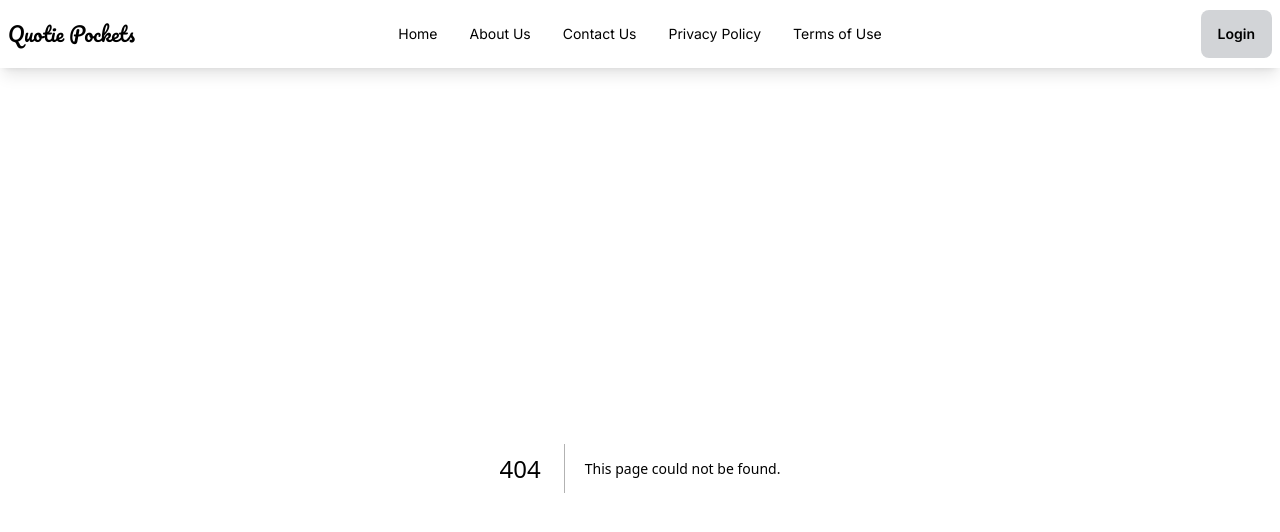
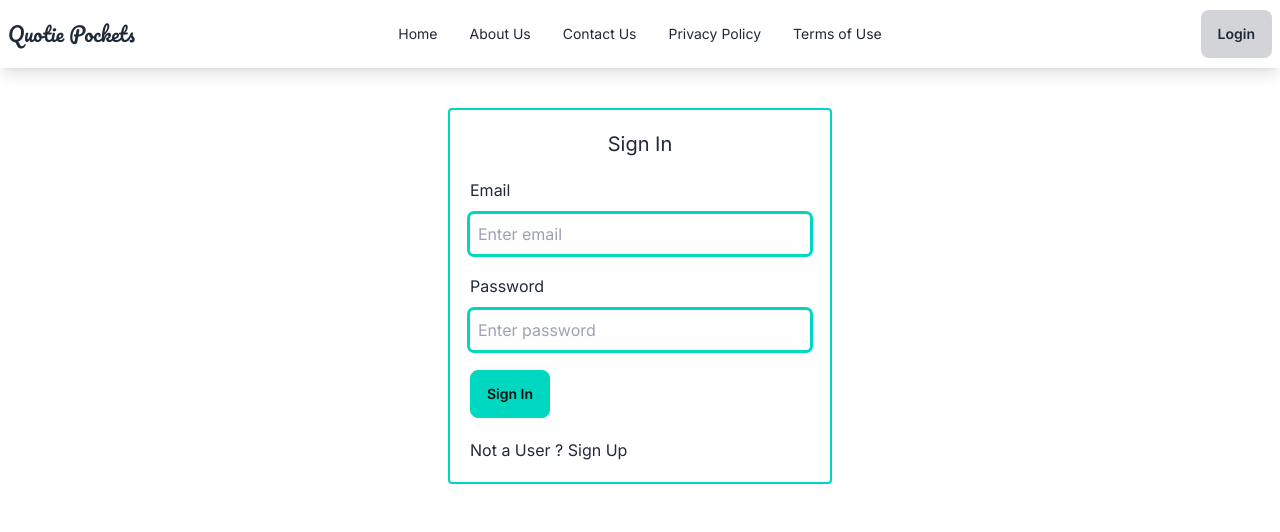
Before and after one commit to VikasMeshram2708/Quotie-Pockets, a Next.js app: page /signin in a window 1280 px wide. Before the commit this address had no page. Shown: the top 532 px of the page. Built offline with nearby package versions, Linux system fonts and the light colour scheme.

Commit message:
:tada: Created sign in page.

```diff
--- a/app/api/quoties/route.ts
+++ b/app/api/quoties/route.ts
@@ -3,7 +3,6 @@ import { prisma } from "@/helpers/Prisma";
 import { PrismaClientKnownRequestError } from "@prisma/client/runtime/library";
 import { NextRequest, NextResponse } from "next/server";
 import * as z from "zod";
-import bcrypt from "bcryptjs";
 import { QuotiesSchema } from "../models/QuotiesModel";
 
 export const POST = async (req: NextRequest) => {
--- /dev/null
+++ b/app/components/SigninForm.tsx
@@ -0,0 +1,122 @@
+"use client";
+
+import { SubmitHandler, useForm } from "react-hook-form";
+import * as z from "zod";
+import { UserSchema } from "../api/models/UserModel";
+import Link from "next/link";
+
+export default function SigninForm() {
+  const {
+    register,
+    handleSubmit,
+    reset,
+    formState: { errors },
+  } = useForm<SignInType>();
+
+  const handleSignup: SubmitHandler<SignInType> = async (data) => {
+    try {
+      // sanitie the data
+      UserSchema.parse(data);
+      console.log("data", data);
+
+      // Hit the api
+      //   const response = await fetch("/api/signup", {
+      //     method: "POST",
+      //     headers: {
+      //       "Content-Type": "application/json",
+      //     },
+      //     body: JSON.stringify(data),
+      //   });
+
+      //   const result = await response.json();
+      //   if (!response.ok) {
+      //     return alert(result?.message);
+      //   }
+
+      // console.log("user-data", data);
+
+      // reset the form
+      reset();
+
+      //   return alert(result?.message);
+    } catch (e) {
+      const err = e as Error;
+      if (e instanceof z.ZodError) {
+        return alert(e.errors[0].message);
+      }
+      return alert(err.message);
+    }
+  };
+
+  return (
+    <form
+      onSubmit={handleSubmit(handleSignup)}
+      className="border-2 border-accent rounded mt-10 max-w-sm mx-auto p-5 grid gap-5"
+    >
+      <h1 className="text-center text-xl">Sign In</h1>
+
+      {/* email */}
+      <div className="grid gap-3">
+        <label htmlFor="email">Email</label>
+        <input
+          className="p-2 rounded outline outline-accent"
+          type="email"
+          placeholder="Enter email"
+          {...register("email", {
+            required: {
+              value: true,
+              message: "Email is required",
+            },
+          })}
+        />
+        {errors?.email && (
+          <p className="text-red-500 font-semibold">{errors?.email?.message}</p>
+        )}
+      </div>
+
+      {/* password */}
+      <div className="grid gap-3">
+        <label htmlFor="password">Password</label>
+        <input
+          className="p-2 rounded outline outline-accent"
+          type="password"
+          placeholder="Enter password"
+          {...register("password", {
+            min: {
+              value: 5,
+              message: "Password must be at least 2 characters long",
+            },
+            max: {
+              value: 200,
+              message: "Password must be at least 150 characters long",
+            },
+            required: {
+              value: true,
+              message: "Password is required",
+            },
+          })}
+        />
+        {errors?.password && (
+          <p className="text-red-500 font-semibold">
+            {errors?.password?.message}
+          </p>
+        )}
+      </div>
+
+      {/* button */}
+      <div>
+        <button type="submit" className="btn btn-accent">
+          Sign In
+        </button>
+        <p className="mt-5">
+          Not a User ?{" "}
+          <span>
+            <Link className="hover:underline" href="/signup">
+              Sign Up
+            </Link>
+          </span>
+        </p>
+      </div>
+    </form>
+  );
+}
--- a/app/components/SignupForm.tsx
+++ b/app/components/SignupForm.tsx
@@ -3,6 +3,7 @@
 import { SubmitHandler, useForm } from "react-hook-form";
 import * as z from "zod";
 import { UserSchema } from "../api/models/UserModel";
+import Link from "next/link";
 
 export default function SignupForm() {
   const {
@@ -47,10 +48,12 @@ export default function SignupForm() {
   };
 
   return (
+    <>
       <form
         onSubmit={handleSubmit(handleSignup)}
         className="border-2 border-accent rounded mt-10 max-w-sm mx-auto p-5 grid gap-5"
       >
+        <h1 className="text-center text-xl">Sign Up</h1>
         {/* name */}
         <div className="grid gap-3">
           <label htmlFor="name">Name</label>
@@ -74,7 +77,9 @@ export default function SignupForm() {
             })}
           />
           {errors?.name && (
-          <p className="text-red-500 font-semibold">{errors?.name?.message}</p>
+            <p className="text-red-500 font-semibold">
+              {errors?.name?.message}
+            </p>
           )}
         </div>
 
@@ -93,7 +98,9 @@ export default function SignupForm() {
             })}
           />
           {errors?.email && (
-          <p className="text-red-500 font-semibold">{errors?.email?.message}</p>
+            <p className="text-red-500 font-semibold">
+              {errors?.email?.message}
+            </p>
           )}
         </div>
 
@@ -131,7 +138,16 @@ export default function SignupForm() {
           <button type="submit" className="btn btn-accent">
             Sign Up
           </button>
+          <p className="mt-5">
+            Already a User ?{" "}
+            <span>
+              <Link className="hover:underline" href="/signin">
+                Sign In
+              </Link>
+            </span>
+          </p>
         </div>
       </form>
+    </>
   );
 }
--- /dev/null
+++ b/app/signin/page.tsx
@@ -0,0 +1,10 @@
+import SigninForm from "../components/SigninForm";
+
+export default function Signin() {
+  return (
+    <section>
+      {/* Form section */}
+      <SigninForm />
+    </section>
+  );
+}
--- a/types.env.d.ts
+++ b/types.env.d.ts
@@ -5,6 +5,11 @@ type QuotieType = {
   author: string;
 };
 
+type SignInType = {
+  email: string;
+  password: string;
+};
+
 type UserType = {
   name: string;
   email: string;
```
Lines whose indentation alone changed are shown as unchanged.
